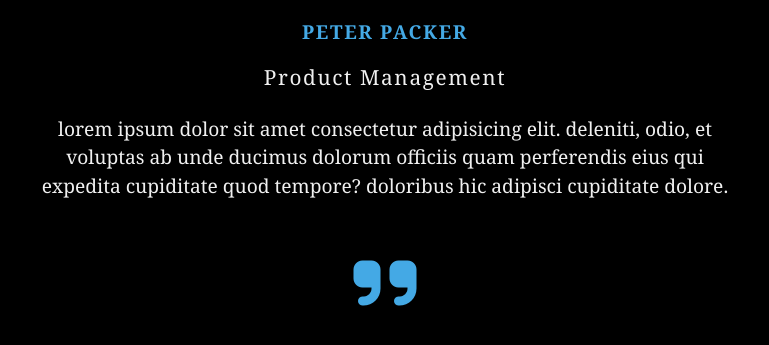
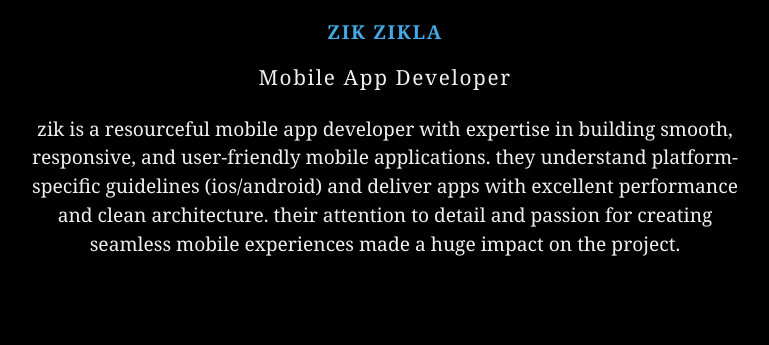
Before and after one commit to okit-man/Review-slider, a plain HTML site: page index.html in a window 1280 px wide. Both pictures are taken after a click on the button 303 px from the left and 220 px from the top of the page. Shown: the part 333-678 px from the top of the page, without its empty margins (255-1024 px from the left). Drawn offline with Linux system fonts and the light colour scheme.

Commit message:
added all javascript functionality to enable both button works to ensure an effective slider

```diff
--- a/data.js
+++ b/data.js
@@ -0,0 +1,38 @@
+const reviewers = [
+  {
+    id: 1,
+    name: "Alice jackson",
+    profession: "product manager",
+    text:
+      "An oriented Product Manager with strong leadership and communication skills.They excel at defining product vision, aligning stakeholders, and prioritizing features that drive business growth.Their ability to balance user needs, technical feasibility, and business goals ensures smooth project execution.They are strategic, collaborative, and always deliver with clarity.",
+    img: "https://images.pexels.com/photos/3778603/pexels-photo-3778603.jpeg",
+  },
+  {
+    id: 2,
+    name: "joy chuchil",
+    profession: "frontend developer",
+    text:
+      "A talented Frontend Developer who writes clean, efficient, and responsive code. They have an eye for detail, ensuring that interfaces are pixel-perfect, accessible, and optimized for performance across devices. Their expertise in modern frameworks and problem-solving mindset helped accelerate development and improve user experience significantly.",
+    img: "https://images.pexels.com/photos/415829/pexels-photo-415829.jpeg",
+  },
+
+  {
+    id: 3,
+    name: "oluba macron",
+    profession: "backend developer",
+    text:
+      "Macron is a highly skilled Backend Developer who delivers scalable, secure, and reliable server-side solutions. They excel in designing APIs, managing databases, and ensuring seamless integration with frontend systems. Their strong debugging skills and focus on performance optimization made the overall system robust and efficient. A dependable team player.",
+    img: "https://images.pexels.com/photos/936090/pexels-photo-936090.jpeg",
+  },
+
+  {
+    id: 4,
+    name: "zik zikla",
+    profession: "mobile app developer",
+    text:
+      "Zik is a resourceful Mobile App Developer with expertise in building smooth, responsive, and user-friendly mobile applications. They understand platform-specific guidelines (iOS/Android) and deliver apps with excellent performance and clean architecture. Their attention to detail and passion for creating seamless mobile experiences made a huge impact on the project.",
+    img: "https://images.pexels.com/photos/2182970/pexels-photo-2182970.jpeg",
+  },
+];
+
+export default reviewers;
--- a/index.html
+++ b/index.html
@@ -13,7 +13,7 @@
             <h2><span>/</span>reviews</h2>
         </div>
         <div class="slider-container">
-            <article class="slide">
+            <!-- <article class="slide">
                 <img src="https://images.pexels.com/photos/3778603/pexels-photo-3778603.jpeg" alt="image" class="img">
                 <h3>peter packer</h3>
                 <p class="title">product management</p>
@@ -21,7 +21,7 @@
                 <div class="quote-icon">
                     <i class="fa-sharp fa-solid fa-quote-right"></i>
                 </div>
-            </article>
+            </article> -->
         </div>
         <!-- buttons -->
         <!-- pre button -->
@@ -33,5 +33,7 @@
             <i class="fas fa-chevron-right"></i>
           </button>
     </section>
+
+    <script type="module" src="./index.js"></script>
 </body>
 </html>
--- a/index.js
+++ b/index.js
@@ -0,0 +1,72 @@
+import people from  "./data.js"
+
+const container = document.querySelector(".slider-container");
+const prvBtn = document.querySelector(".prv-btn");
+const nextBtn = document.querySelector(".next-btn");
+
+
+container.innerHTML = people.map((data, slideIndex) => {
+    // destructuring our data
+    const { name, profession, text, img } = data;
+
+    // slider
+    let position = "next"
+    if (slideIndex === 0) {
+        position = 'active'
+    }
+    if (slideIndex === people.length - 1) {
+        position = 'last'
+    }
+    return ` <article class="slide ${position}" >
+    <img src="${img}" class="img" alt="${name}">
+                <h3>${name}</h3>
+                <p class="title">${profession}</p>
+                <p class="text">${text}</p>
+                <div class="quote-icon">
+                    <i class="fa-sharp fa-solid fa-quote-right"></i>
+                    </div>
+            </article>`;
+}).join('');
+
+
+const startSlider = (type) => {
+    // get all classes
+    const active = document.querySelector(".active");
+    const last = document.querySelector(".last");
+    let next = active.nextElementSibling;
+    if (!next) {
+        next = container.firstElementChild
+    };
+
+    // remove all classes
+    active.classList.remove(["active"]);
+    last.classList.remove(["last"]);
+    next.classList.remove(["next"]);
+
+    if (type === 'prev') {
+        active.classList.add("next");
+        last.classList.add("active")
+        next = last.previousElementSibling
+        if (!next) {
+            next = container.lastElementChild
+        }
+        next.classList.remove(["next"])
+        next.classList.add("last")
+        return
+    };
+
+    // add all new classes to each array
+    active.classList.add("last");
+    last.classList.add("next");
+    next.classList.add("active");
+};
+
+nextBtn.addEventListener("click", () => {
+  startSlider();
+
+});
+
+prvBtn.addEventListener("click", () => {
+  startSlider('prev');
+
+});
--- a/style.css
+++ b/style.css
@@ -7,17 +7,20 @@
     background-color: black;
     font-family: Cambria, Cochin, Georgia, Times, 'Times New Roman', serif;
     color: #f0f0f0;
+    /* height: 100%; */
 }
 
 .slider {
     width: 100%;
+    /* height: 100%; */
     /* max-width: 720px; */
     margin: 0 auto;
     margin-top: 2rem;
-    align-items: center;
-    /* background-color: red; */
+    text-align: center;
     padding: 1rem 0;
+    /* set relative buttons */
     position: relative;
+
 }
 .review {
     display: flex;
@@ -41,17 +44,31 @@
 .slider-container {
     /* background-color: red; */
     display: flex;
+    position: relative;
     text-align: center;
     height: 450px;
     width: 720px;
+    overflow: hidden;
     margin: 0 auto;
 }
 .slide {
-    /* margin: 0 auto; */
-    /* text-align: center; */
-    /* justify-content: center; */
-    /* align-items: center; */
-    /* background-color: red; */
+    position: absolute;
+    top: 0;
+    left: 0;
+    width: 100%;
+    height: 100%;
+    opacity: 0;
+    transition: all 0.3s ease-in-out;
+}
+.slide.active {
+    opacity: 1;
+    transform: translateX(0);
+}
+.slide.next {
+    transform: translateX(100%);
+}
+.slide.last {
+    transform: translateX(-100%);
 }
 .img {
     object-fit: cover;
@@ -87,7 +104,7 @@
     text-transform: lowercase;
     font-size: 1.2rem;
     line-height: 1.8rem;
-    margin-bottom: 2rem;
+    /* margin-bottom: 2rem; */
 }
 .quote-icon {
     font-size: 4.5rem;
@@ -176,14 +193,14 @@
 
 
 }
-@media screen and (max-width: 768px) {
+/* @media screen and (max-width: 768px) {
     .slider {
         background-color: brown;
         width: 80%;
         margin-top: 1rem;
         padding: 0.7rem;
     }
-}
+} */
 /* @media screen and (max-width: 480px) {
     .slider {
         background-color: burlywood;
```
